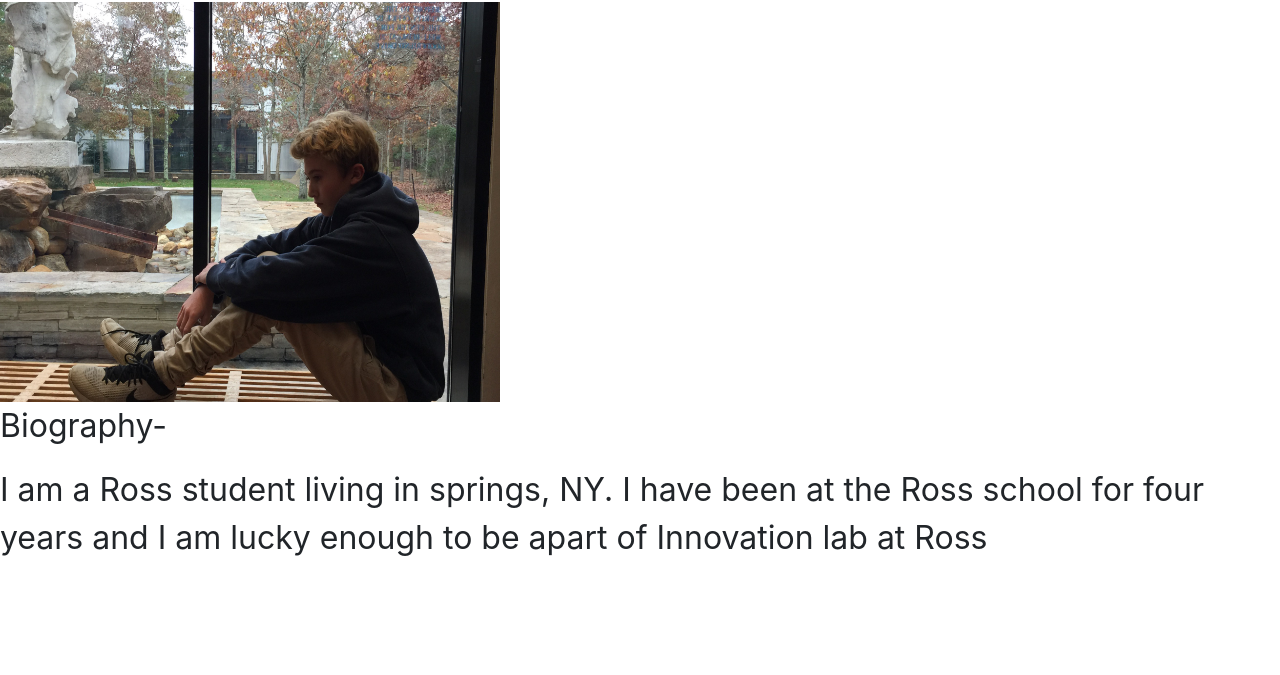
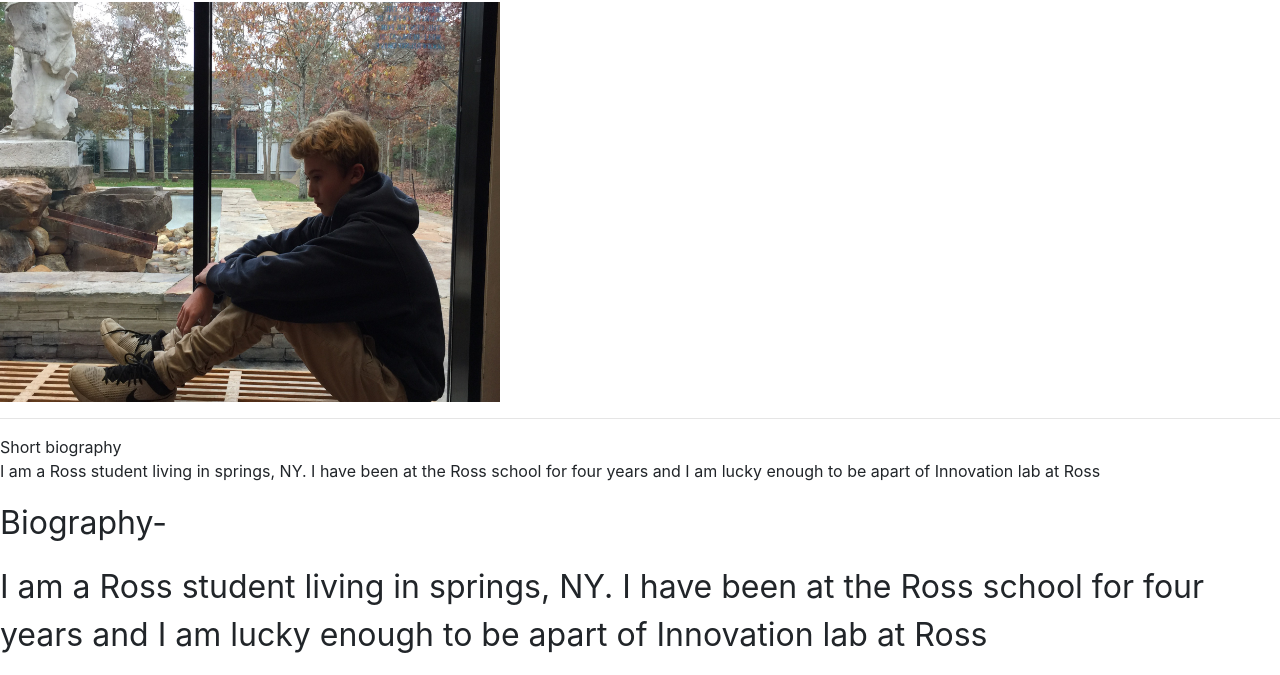
Before and after one commit to cmcauliffe21/cmcauliffe21.github.io, a plain HTML site: page index.html in a window 1280 px wide. Shown: the part 128-803 px from the top of the page. Drawn offline with Linux system fonts and the light colour scheme.

Commit message:
update
update

```diff
--- a/index.html
+++ b/index.html
@@ -31,6 +31,14 @@
   <h1>This is my biography.</h1>
   <img src="images/IMG_0191.jpg" height="400px" width="500px">
 </body>
+
+
+          <hr> Short biography </hr>
+          <p>I am a Ross student living in springs, NY. I have been at the Ross school for four years and I am lucky enough to be apart of Innovation lab at Ross</p>
+
+
+
+
 <p><font size="6">Biography-</font></p>
 <p><font size="6">I am a Ross student living in springs, NY. I have been at the Ross school for four years and I am lucky enough to be apart of Innovation lab at Ross</font></p>
 
```
